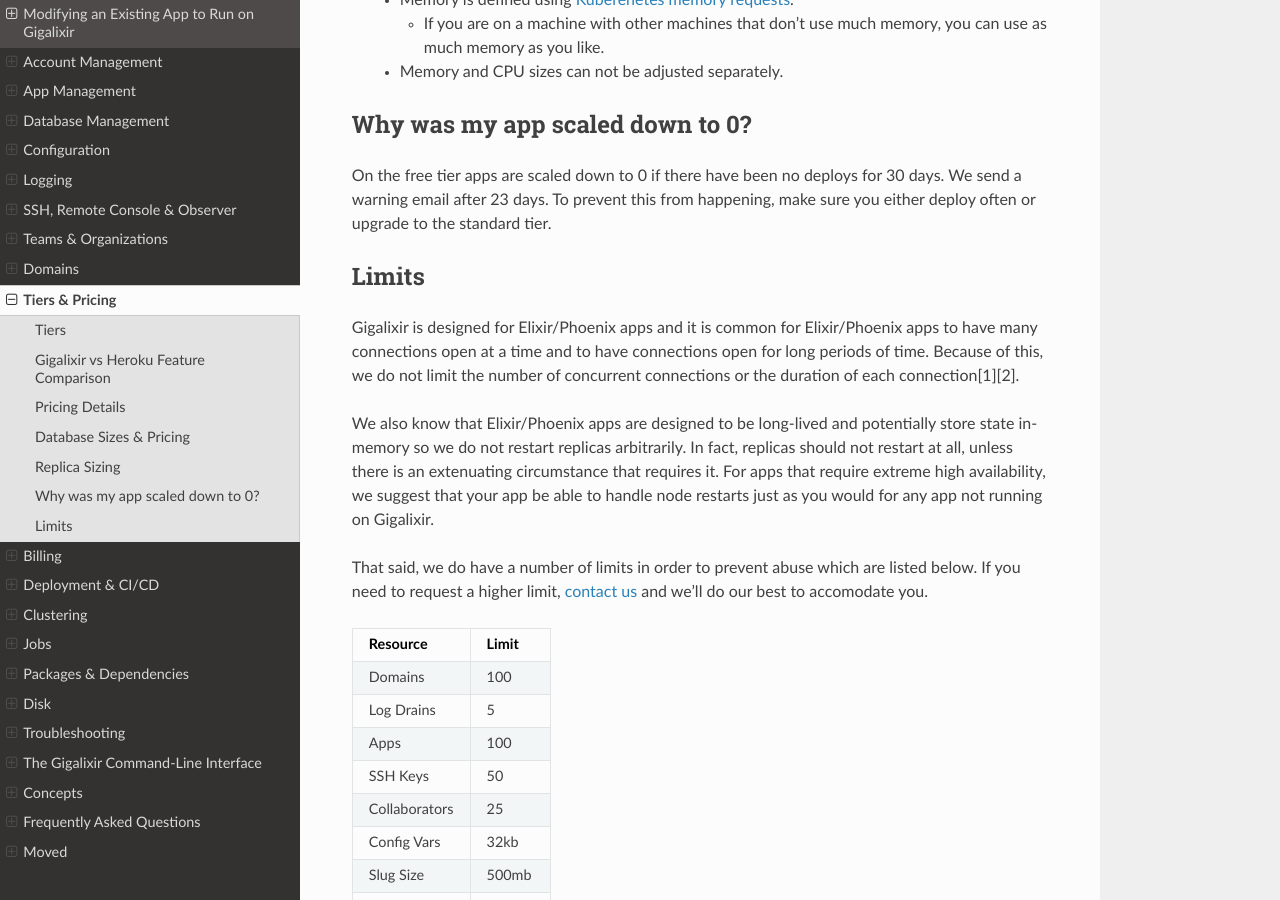
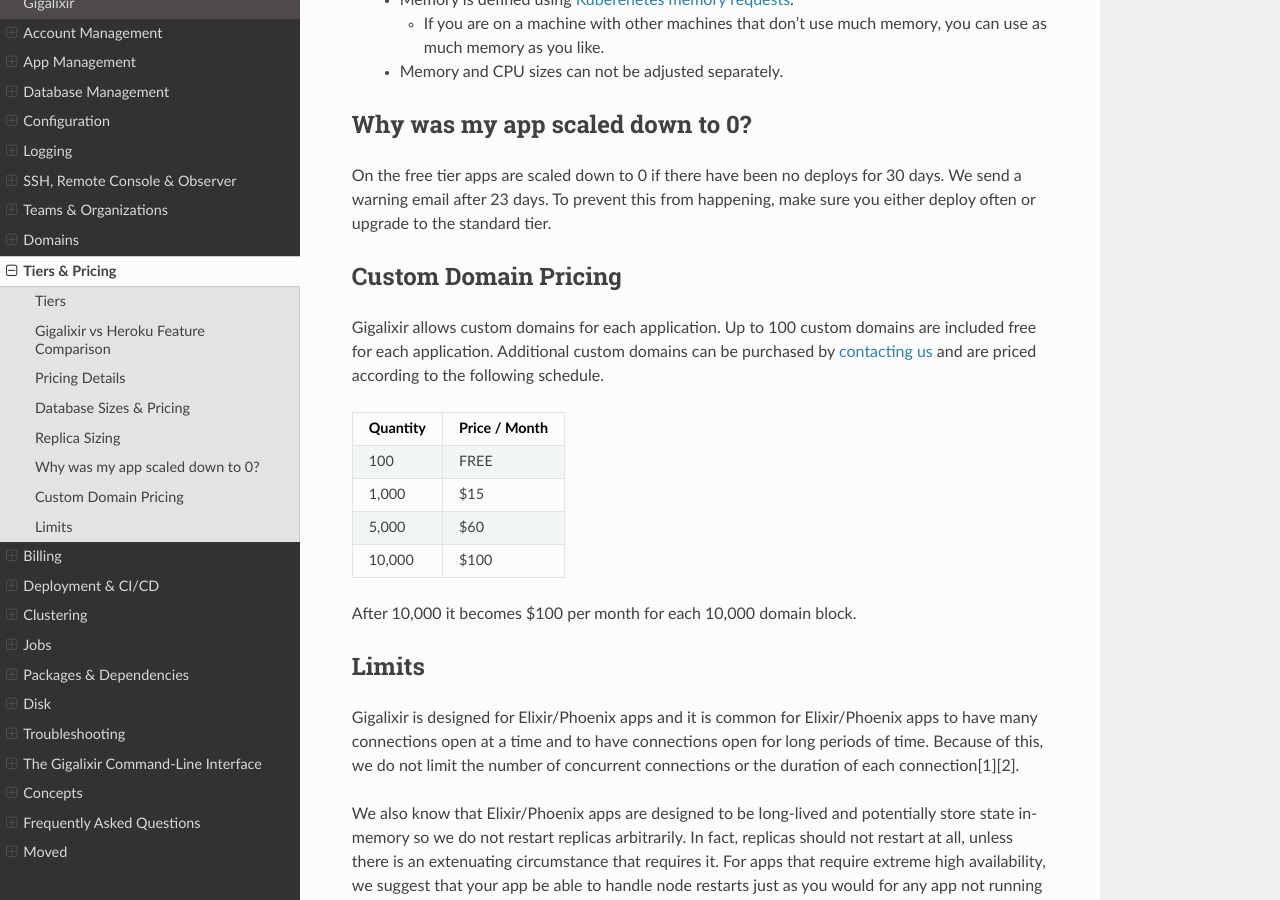
Before and after one commit to gigalixir/gigalixir-cli, a Sphinx documentation site: the page built from docs/source/tiers-pricing.rst, in a window 1280 px wide and 900 px high, scrolled down 4437 px. Built offline with Sphinx 7.4.7 and the Read the Docs theme 2.0.0, drawn with Linux system fonts in a browser that asks for light colours.

Commit message:
Update docs for custom domain plans

```diff
--- a/docs/source/tiers-pricing.rst
+++ b/docs/source/tiers-pricing.rst
@@ -176,6 +176,26 @@ Why was my app scaled down to 0?
 
 On the free tier apps are scaled down to 0 if there have been no deploys for 30 days. We send a warning email after 23 days. To prevent this from happening, make sure you either deploy often or upgrade to the standard tier.
 
+.. _`custom domain pricing`:
+
+Custom Domain Pricing
+=====================
+
+Gigalixir allows custom domains for each application.  Up to 100 custom domains are included free for each application.  Additional custom domains can be purchased by :ref:`contacting us<help>` and are priced according to the following schedule.
+
+========  =============
+Quantity  Price / Month
+========  =============
+     100  FREE
+   1,000  $15
+   5,000  $60
+  10,000  $100
+========  =============
+
+After 10,000 it becomes $100 per month for each 10,000 domain block.
+
+
+
 Limits
 ======
 
```
Also changed, not shown: other parts of docs/source/tiers-pricing.rst (+0 -1 lines).
